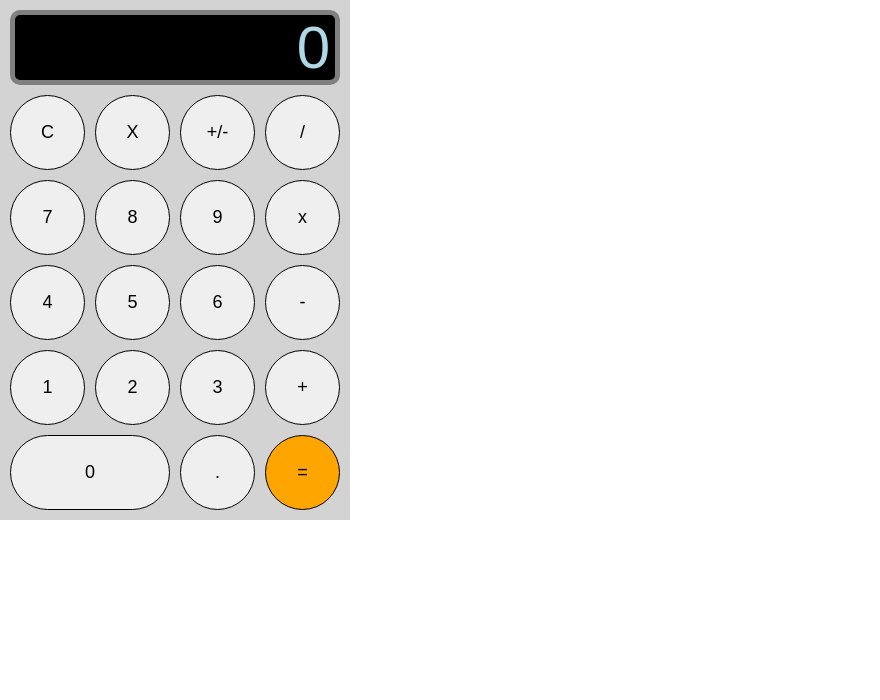
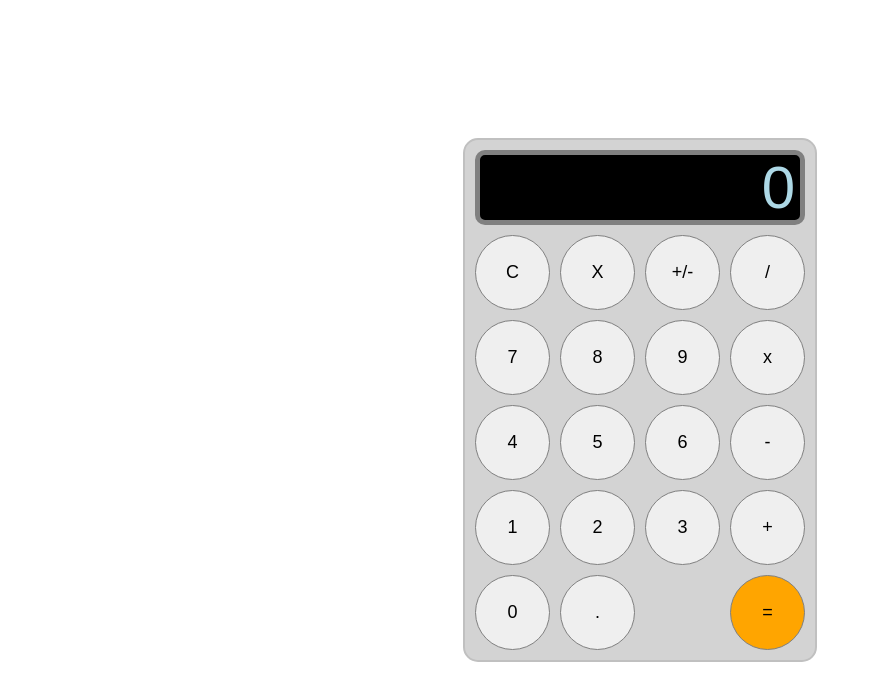
Before and after one commit to kladov-vv/calculator, a plain HTML site: page index.html in a window 1280 px wide. Shown: the whole page, without its empty margins (0-880 px from the left). Drawn offline with Linux system fonts and the light colour scheme.

Commit message:
Refine HTML and CSS code

```diff
--- a/index.html
+++ b/index.html
@@ -38,7 +38,9 @@
                     <button>-</button>
                     <button>+</button>
                 </div>
-                <button id="equal">=</button>
+                <div class="equal">
+                    <button class="equal">=</button>
+                </div>
             </div>
         </div>
     </div>
--- a/main.js
+++ b/main.js
@@ -8,7 +8,9 @@ keyboard.addEventListener('click', keyboardInput);
 
 function keyboardInput(event) {
     let target = event.target;
-    console.log(target);
+    if (target.tagName === 'BUTTON') {
+        console.log(target.parentElement);
+    }
 }
 
 function operate(firstNumber, secondNumber, operator){
--- a/style.css
+++ b/style.css
@@ -5,28 +5,35 @@
     padding: 0;
     margin: 0;
 }
+body {
+    height: 100vh;
+    display: flex;
+    justify-content: center;
+    align-items: center;
+}
 
 .calculator {
     background-color: lightgray;
     height: min-content;
     width: min-content;
     padding: 10px;
+    border: solid 2px silver;
+    border-radius: 15px;
 }
 
 .display {
+    font-size: 60px;
     color: lightblue;
     background-color: black;
     height: 75px;
+    padding: 5px;
     margin-bottom: 10px;
-    padding: 5px;
     border: solid 5px gray;
     border-radius: 10px;
-    font-size: 60px;
+
     display: flex;
     justify-content: flex-end;
     align-items: center;
-
-
 }
 
 .keyboard,
@@ -49,17 +56,13 @@
     flex-wrap: wrap;
 }
 
-#equal {
-    background-color: orange;
-}
-
-#zero {
-    width: 160px;
-}
-
 button {
     height: 75px;
     width: 75px;
     border-radius: 37.5px;
-    border: solid 1px;
+    border: solid 1px gray;
 }
+
+.equal > button {
+    background-color: orange;
+}
```
